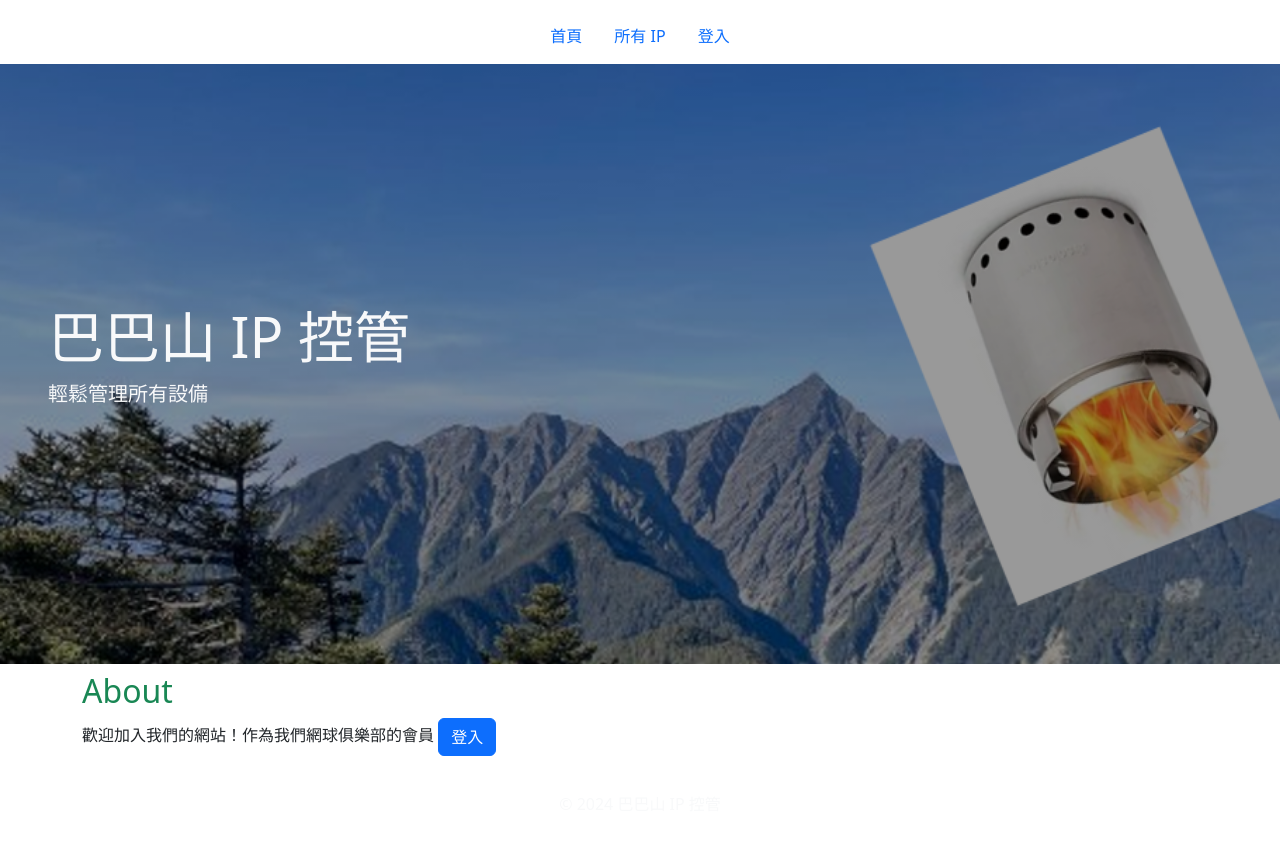
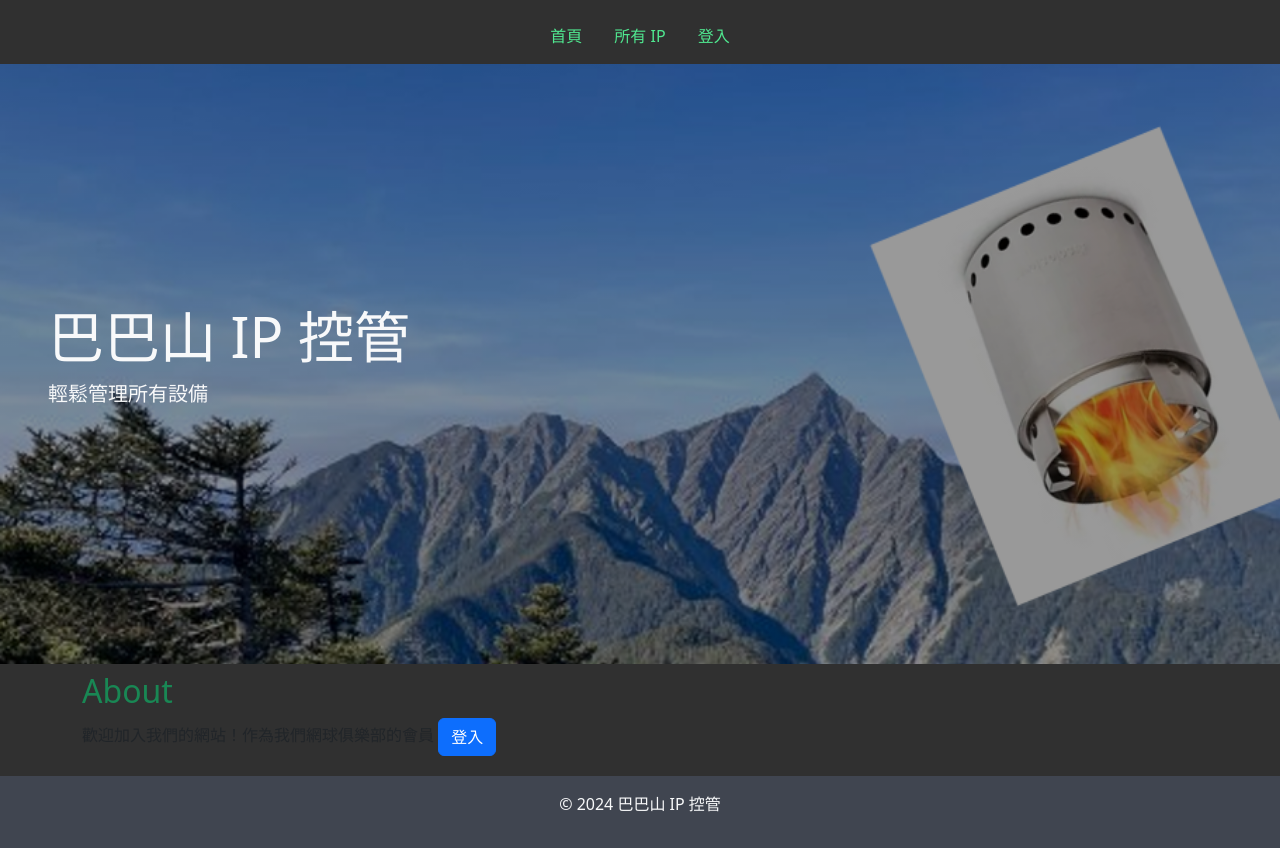
Before and after one commit to AuTooong/1121-web_final, a Django app: page / in a window 1280 px wide. Run offline with Django 3.2, Linux system fonts and the light colour scheme.

Commit message:
css_test

```diff
--- a/ipControl/IP/templates/overview.html
+++ b/ipControl/IP/templates/overview.html
@@ -26,6 +26,7 @@
           {% endif %}
         </tr>
       </thead>
+
     {% for ip in results %}
       <tbody>
         <tr>
--- a/ipControl/static/custom.css
+++ b/ipControl/static/custom.css
@@ -8,7 +8,7 @@
 
 /* Bootstrap 顏色很難改，直接用 custom */
 /* 文字請用 text-light */
-/*
+
 .custom-bg-primary {
     background-color: #303030;
 }
@@ -20,4 +20,12 @@
 .custom-nav-primary > li > a {
     color: #50E890;
 }
+<<<<<<< Updated upstream
 */
+=======
+
+.custom-body {
+    color: #49E890;
+}
+
+>>>>>>> Stashed changes
```
Also changed, not shown: 1 other file.
